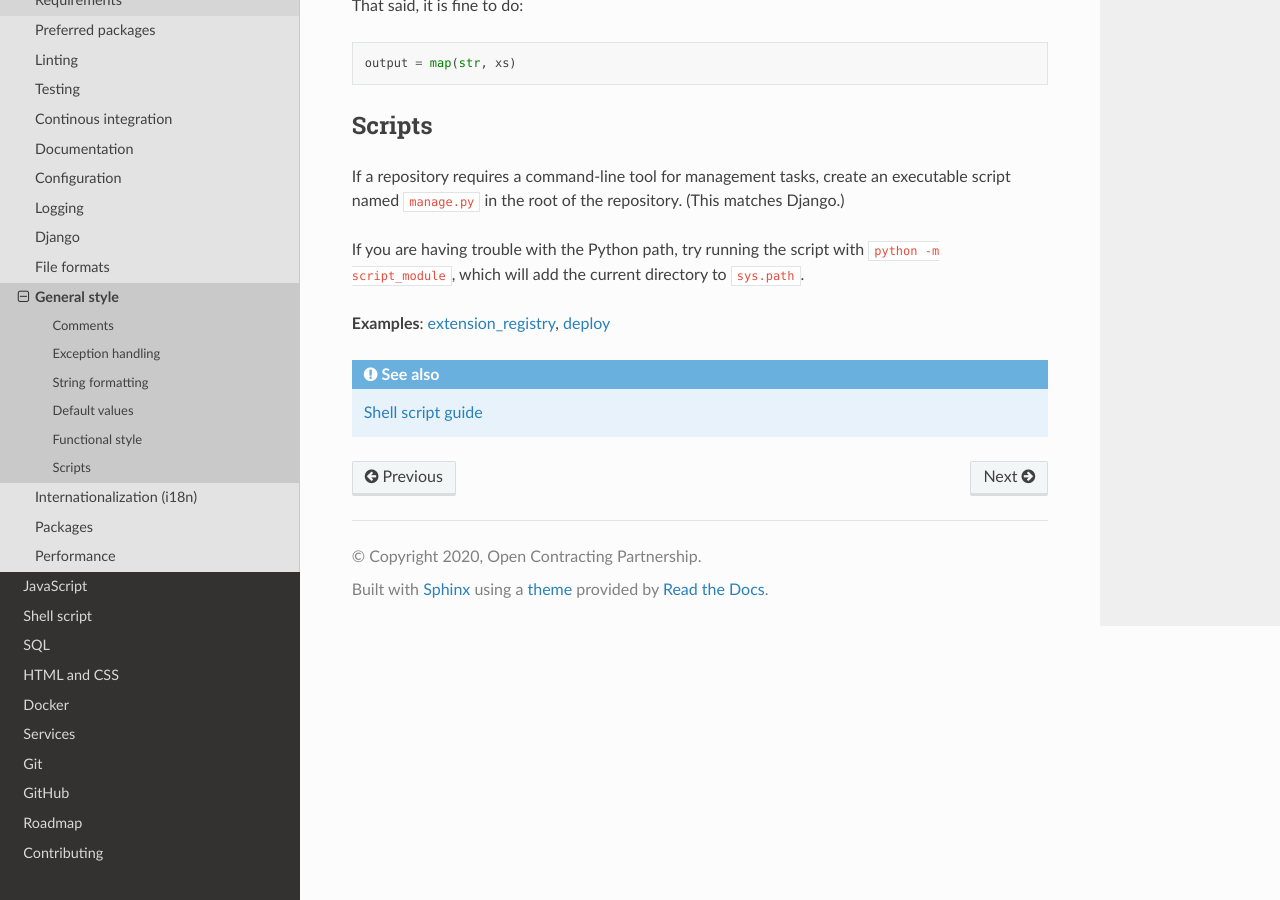
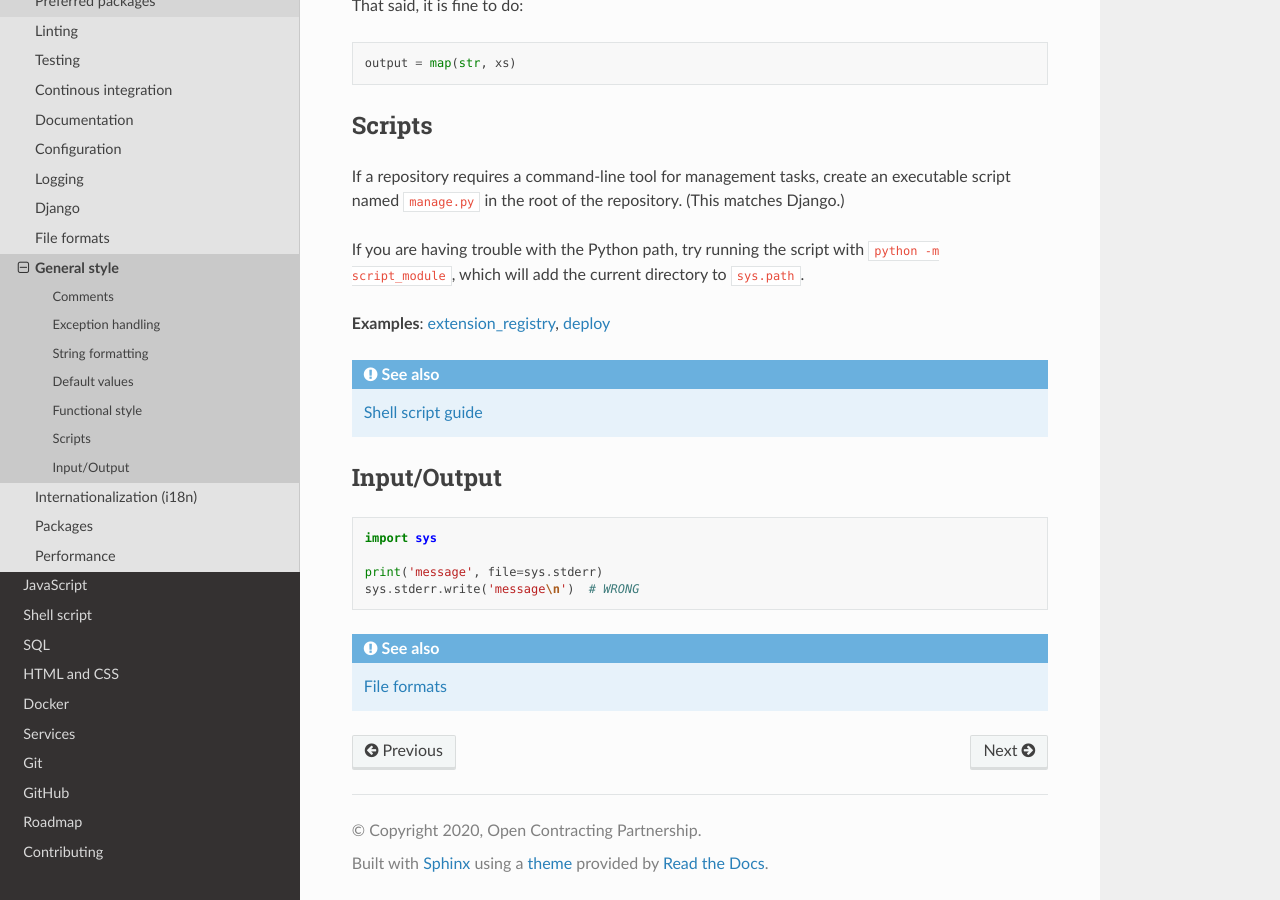
Before and after one commit to open-contracting/software-development-handbook, a Sphinx documentation site: the page built from docs/python/style_guide.rst, in a window 1280 px wide and 900 px high, scrolled down 2863 px. Built offline with Sphinx 7.4.7 and the Read the Docs theme 2.0.0, drawn with Linux system fonts in a browser that asks for light colours.

Commit message:
python/style_guide: Add I/O section

```diff
--- a/docs/python/style_guide.rst
+++ b/docs/python/style_guide.rst
@@ -148,3 +148,17 @@ If you are having trouble with the Python path, try running the script with ``py
 .. seealso::
 
    :doc:`Shell script guide<../shell/index>`
+
+Input/Output
+------------
+
+.. code-block:: python
+
+   import sys
+
+   print('message', file=sys.stderr)
+   sys.stderr.write('message\n')  # WRONG
+
+.. seealso::
+
+   :doc:`file_formats`
```
